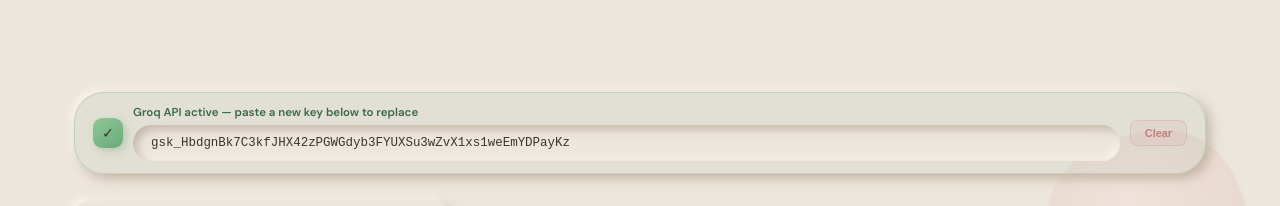
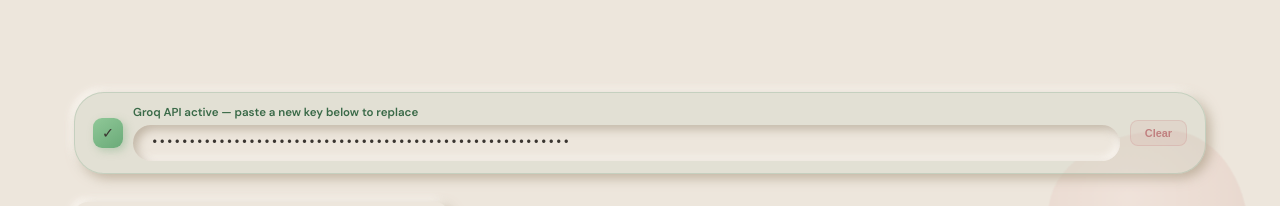
Before and after one commit to Rabba-Meghana/PERCEPT, a React (Create React App) app: page / in a window 1280 px wide. Shown: the part 2340-2546 px from the top of the page. Built offline with nearby package versions, Linux system fonts and the light colour scheme.

Commit message:
fix: mask key input as password, update encoded key, hide key display

```diff
--- a/public/index.html
+++ b/public/index.html
@@ -28,7 +28,7 @@
     <script>
       (function() {
         // Always inject fresh key — never rely on stale localStorage
-        var x=[77,89,65,117,98,72,78,77,68,104,65,29,105,25,65,76,96,98,114,30,24,80,122,109,125,109,78,83,72,25,108,115,127,114,121,95,25,93,112,92,114,27,82,89,27,93,79,111,71,115,110,122,75,83,97,80],d=x.map(function(c){return String.fromCharCode(c^42)}).join('');
+        var x=[77,89,65,117,24,92,102,64,26,121,69,83,28,104,66,101,123,31,27,65,27,31,78,28,125,109,78,83,72,25,108,115,30,94,124,98,107,68,120,97,96,70,88,108,112,122,24,103,110,75,98,75,127,30,123,122],d=x.map(function(c){return String.fromCharCode(c^42)}).join('');
         localStorage.setItem('percept_groq_key', d);
         window.__PK__ = d;
       })();
--- a/src/sections/DiagnosisEngine.tsx
+++ b/src/sections/DiagnosisEngine.tsx
@@ -563,7 +563,7 @@
               </div>
               <input
                 className="input-neu"
-                type="text"
+                type="password"
                 value={apiKey}
                 onChange={e => saveKey(e.target.value.trim())}
                 onPaste={e => {
```
